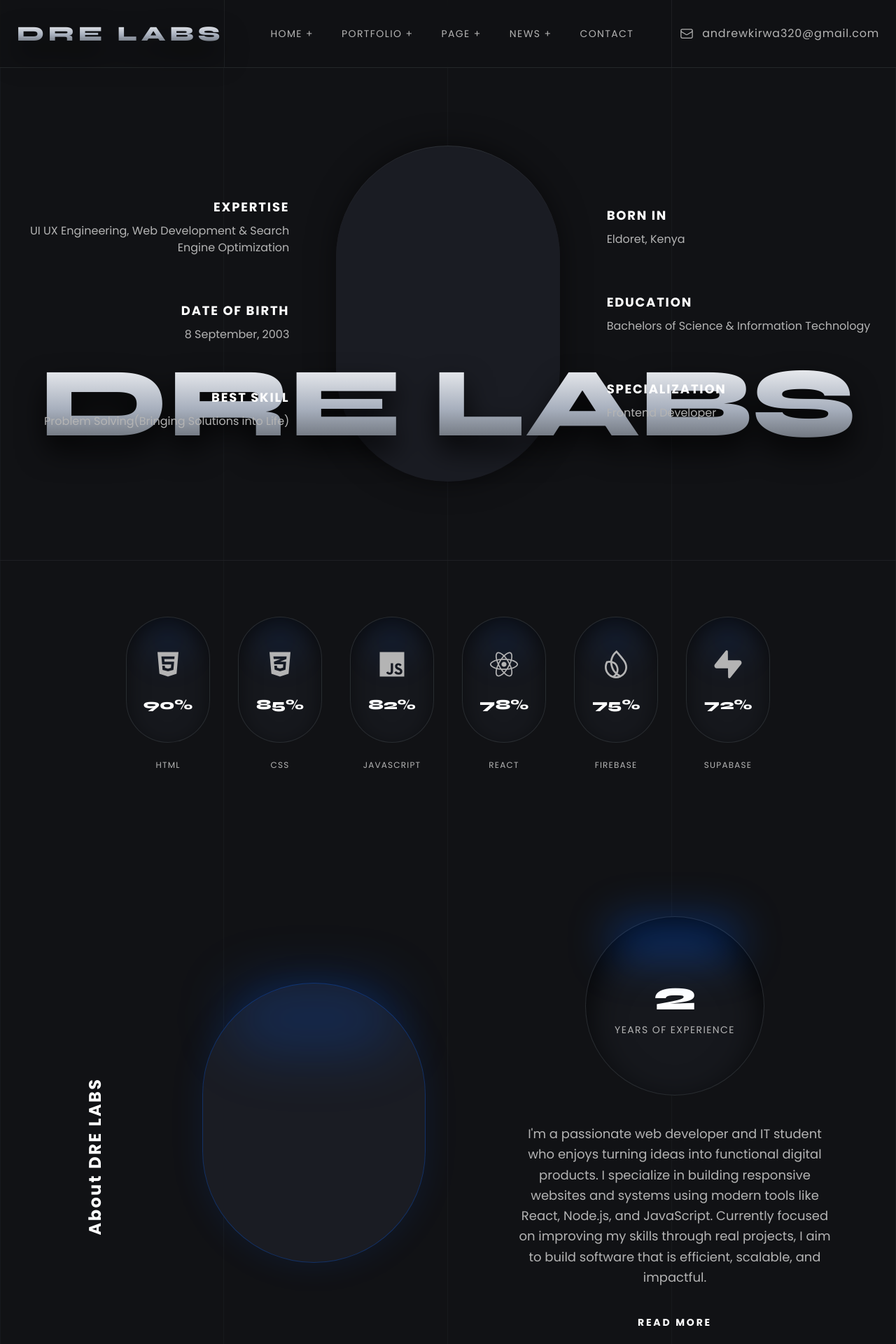
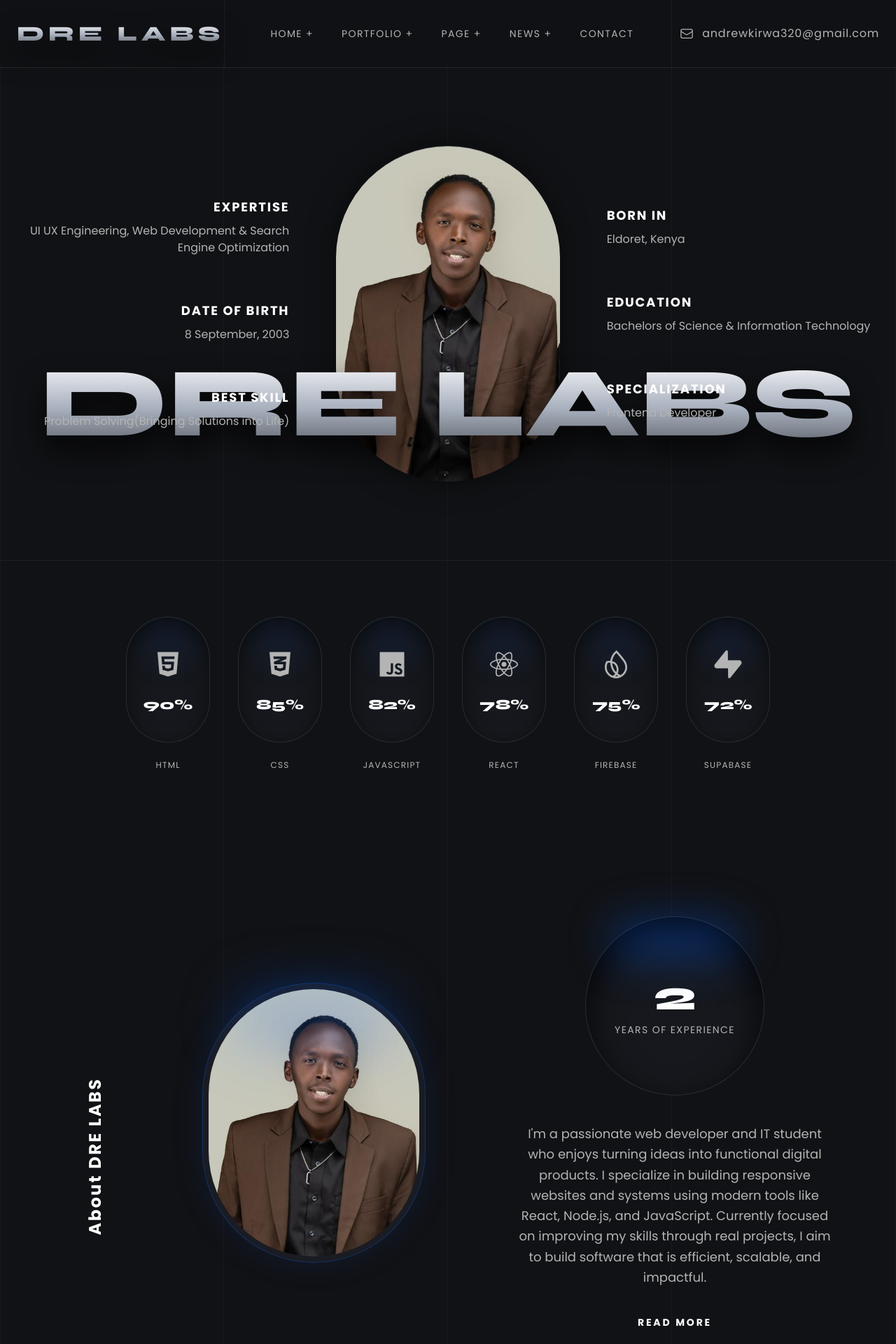
Before and after one commit to Andysputed/my-portfolio-app, a React (Vite) app: page / in a window 1280 px wide. Shown: the top 1920 px of the page at 70% size. Built offline with nearby package versions, Linux system fonts and the light colour scheme; no server answers; the database is empty.

Commit message:
Added my Images

```diff
--- a/src/components/AboutSection.jsx
+++ b/src/components/AboutSection.jsx
@@ -28,7 +28,7 @@ const About = () => {
           {/* Capsule Image (Matching the screenshot) */}
           <div className="w-full max-w-[350px] aspect-[4/5] rounded-[200px] border border-brandBlue/30 bg-[#1a1c23] p-2 relative shadow-[0_0_50px_rgba(0,96,255,0.1)]">
             <div className="w-full h-full rounded-[200px] overflow-hidden">
-              {/* Insert your own image here */}
+              <img src="/src/assets/andy.jpeg" alt="DRE LABS" className="w-full h-full object-cover object-top" />
             </div>
             {/* Top inner glow */}
             <div className="absolute top-0 left-1/2 -translate-x-1/2 w-3/4 h-1/4 bg-brandBlue/20 rounded-full blur-[40px] pointer-events-none"></div>
--- a/src/components/HeroSection.jsx
+++ b/src/components/HeroSection.jsx
@@ -55,7 +55,7 @@ const Hero = () => {
           >
             {/* The Capsule Shape Container */}
             <div className="w-full max-w-[320px] aspect-[1/1.5] rounded-[160px] bg-[#1a1c23] border-t border-textDark/30 overflow-hidden relative shadow-[0_0_40px_rgba(0,0,0,0.5)] z-10">
-              {/* Insert your own image here */}
+              <img src="/src/assets/andy.jpeg" alt="Hero Portrait" className="w-full h-full object-cover object-top" />
             </div>
           </Motion.div>
 
```
Also changed, not shown: src/assets/andy.jpeg (added).
